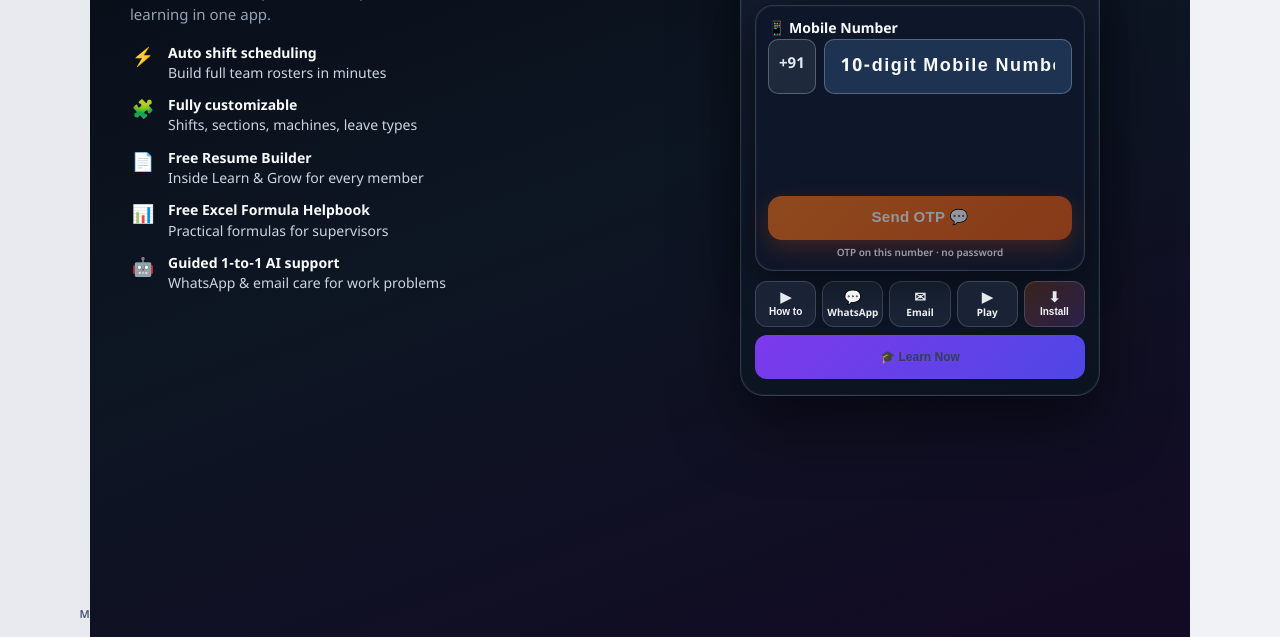
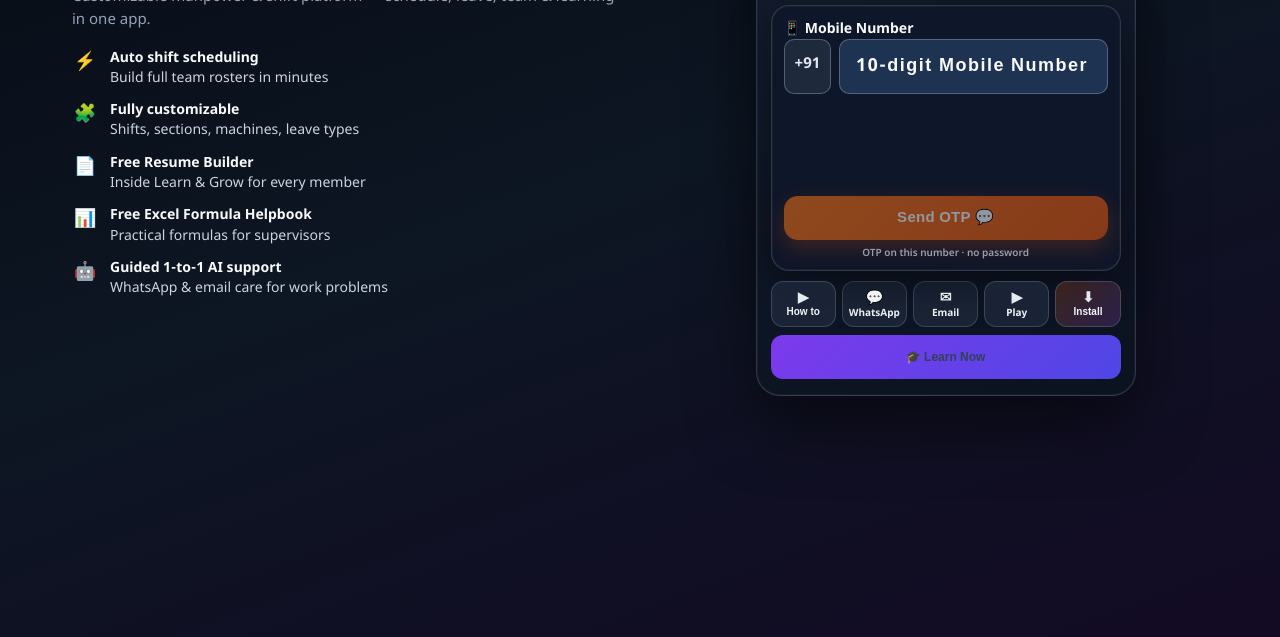
Before and after one commit to vkstecho/manpower, a plain HTML site: page index.html in a window 1280 px wide. Shown: the part 163-800 px from the top of the page. Drawn offline with nearby package versions, Linux system fonts and the light colour scheme; no server answers; a web font is replaced by a local one.

Commit message:
up48 29Oct

```diff
--- a/index.html
+++ b/index.html
@@ -84,13 +84,13 @@ window.addEventListener('appinstalled', function () {
 <link rel="icon" type="image/png" sizes="192x192" href="icon-192.png">
 <link rel="apple-touch-icon" sizes="180x180" href="icon-180.png">
 
-<script type="module" src="js/firebase-init.js?v=300034"></script>
+<script type="module" src="js/firebase-init.js?v=300035"></script>
 
 <link rel="preconnect" href="https://fonts.googleapis.com">
 <link rel="preconnect" href="https://fonts.gstatic.com" crossorigin>
 <link id="mp-fonts-base" href="https://fonts.googleapis.com/css2?family=Noto+Sans:wght@400;600;700&family=Noto+Sans+Devanagari:wght@400;600;700&family=Barlow+Condensed:wght@700;800;900&display=swap" rel="stylesheet">
 <link id="mp-fonts-lang" rel="stylesheet" href="">
-<link rel="stylesheet" href="css/app.css?v=300034">
+<link rel="stylesheet" href="css/app.css?v=300035">
 
 <style id="mp-i18n-css">
   body { font-family: 'Noto Sans', 'Noto Sans Devanagari', system-ui, sans-serif; }
@@ -624,30 +624,47 @@ html.mp-login-active, body.mp-login-active {
   box-sizing: border-box !important;
 }
 @media (min-width: 960px) {
+  /* Full-bleed dark layer — no white side strips */
   #loginScreen.show {
-    grid-template-columns: minmax(280px, 1fr) minmax(300px, 380px);
+    left: 0 !important;
+    right: 0 !important;
+    width: 100% !important;
+    max-width: none !important;
+    transform: none !important;
+    grid-template-columns: minmax(0, 1fr) minmax(300px, 400px);
     align-content: start !important;
     align-items: start !important;
     justify-content: center !important;
-    justify-items: stretch !important;
-    gap: 28px 40px !important;
-    padding: 20px 32px 40px !important;
-    max-width: 1100px !important;
-    left: 50% !important;
-    right: auto !important;
-    transform: translateX(-50%) !important;
-    width: 100% !important;
+    justify-items: center !important;
+    column-gap: clamp(24px, 4vw, 56px) !important;
+    row-gap: 20px !important;
+    padding: 24px clamp(20px, 5vw, 64px) 40px !important;
+    background: #0b1220 !important;
   }
   #loginScreen.show > #mpDesktopPitch {
     display: block !important;
-    max-width: 520px !important;
-    padding-top: 8px !important;
+    max-width: 560px !important;
+    width: 100% !important;
+    justify-self: end !important;
+    padding-top: 12px !important;
   }
   #loginScreen.show > #loginStep1 {
-    max-width: 360px !important;
+    max-width: 380px !important;
     width: 100% !important;
-    justify-self: center !important;
-  }
+    justify-self: start !important;
+  }
+}
+/* Safety: always paint full viewport behind login */
+#loginScreen.show {
+  background: #0b1220 !important;
+  left: 0 !important;
+  right: 0 !important;
+  width: 100% !important;
+  max-width: none !important;
+  transform: none !important;
+}
+html.mp-login-active, body.mp-login-active {
+  background: #0b1220 !important;
 }
 /* Never center on short screens */
 @media (min-width: 960px) and (max-height: 899px) {
@@ -1964,37 +1981,37 @@ window.__sectionsReady = (async function loadSections(){
 })();
 </script>
 
-<script src="js/public-offer.js?v=300034"></script>
+<script src="js/public-offer.js?v=300035"></script>
 <script src="js/i18n_locale.js"></script>
-<script src="js/app-core.js?v=300034"></script>
-<script src="js/app-login.js?v=300034"></script>
-<script src="js/app-login-device.js?v=300034"></script>
-<script src="js/app-session-auth.js?v=300034"></script>
-<script src="js/app-session-nav.js?v=300034"></script>
-<script src="js/app-session-settings.js?v=300034"></script>
-<script src="js/app-session-home.js?v=300034"></script>
-<script src="js/app-session-payment.js?v=300034"></script>
-<script src="js/app-login-session.js?v=300034"></script>
-<script src="js/app.js?v=300034"></script>
-<script src="js/app-team-print-learn.js?v=300034"></script>
-<script src="js/mp-commercial.js?v=300034"></script>
-<script src="js/a11y.js?v=300034"></script>
+<script src="js/app-core.js?v=300035"></script>
+<script src="js/app-login.js?v=300035"></script>
+<script src="js/app-login-device.js?v=300035"></script>
+<script src="js/app-session-auth.js?v=300035"></script>
+<script src="js/app-session-nav.js?v=300035"></script>
+<script src="js/app-session-settings.js?v=300035"></script>
+<script src="js/app-session-home.js?v=300035"></script>
+<script src="js/app-session-payment.js?v=300035"></script>
+<script src="js/app-login-session.js?v=300035"></script>
+<script src="js/app.js?v=300035"></script>
+<script src="js/app-team-print-learn.js?v=300035"></script>
+<script src="js/mp-commercial.js?v=300035"></script>
+<script src="js/a11y.js?v=300035"></script>
 <!-- Deferred until after first paint / login interactive (v3.2.7) -->
 <script>
 (function(){
   var heavy = [
-    'js/i18n_ml.js?v=300034',
-    'js/app-schedule.js?v=300034',
-    'js/app-team.js?v=300034',
-    'js/app-team-import-core.js?v=300034',
-    'js/app-team-emp-forms.js?v=300034',
-    'js/app-team-excel-ops.js?v=300034',
-    'js/app-sched-builder.js?v=300034',
-    'js/app-team-import.js?v=300034',
-    'js/sched-offline-queue.js?v=300034',
-    'js/sched-clipboard.js?v=300034',
-    'js/sched-undo.js?v=300034',
-    'js/sched-cell-keys.js?v=300034'
+    'js/i18n_ml.js?v=300035',
+    'js/app-schedule.js?v=300035',
+    'js/app-team.js?v=300035',
+    'js/app-team-import-core.js?v=300035',
+    'js/app-team-emp-forms.js?v=300035',
+    'js/app-team-excel-ops.js?v=300035',
+    'js/app-sched-builder.js?v=300035',
+    'js/app-team-import.js?v=300035',
+    'js/sched-offline-queue.js?v=300035',
+    'js/sched-clipboard.js?v=300035',
+    'js/sched-undo.js?v=300035',
+    'js/sched-cell-keys.js?v=300035'
   ];
   function loadHeavy(){
     if(window.__mpHeavyLoaded) return;
--- a/js/config.js
+++ b/js/config.js
@@ -1 +1 @@
-!function(global){"use strict";global.MP_CFG=global.MP_CFG||{APP_VERSION:"3.2.11",license:{expiry:new Date(2026,11,31),warnDays:15,extendTo:new Date(2027,11,31)},supervisorInstructor:"MOHIT",minShift:{default:2},shiftLabels:{D:"दिन (7AM-7PM)",N:"रात (7PM-7AM)",A:"A Shift",B:"B Shift",C:"C Shift",O:"साप्ताहिक छुट्टी",L:"लीव",G:"जनरल","C/O":"Comp Off"},contactVivek:"+918168771239",contactAdmin:"+918929397949",hardAdminPhones:["+918929397949","8929397949"],managerInviteCode:""}}("undefined"!=typeof window?window:globalThis);
+!function(global){"use strict";global.MP_CFG=global.MP_CFG||{APP_VERSION:"3.2.11b",license:{expiry:new Date(2026,11,31),warnDays:15,extendTo:new Date(2027,11,31)},supervisorInstructor:"MOHIT",minShift:{default:2},shiftLabels:{D:"दिन (7AM-7PM)",N:"रात (7PM-7AM)",A:"A Shift",B:"B Shift",C:"C Shift",O:"साप्ताहिक छुट्टी",L:"लीव",G:"जनरल","C/O":"Comp Off"},contactVivek:"+918168771239",contactAdmin:"+918929397949",hardAdminPhones:["+918929397949","8929397949"],managerInviteCode:""}}("undefined"!=typeof window?window:globalThis);
--- a/sw.js
+++ b/sw.js
@@ -6,7 +6,7 @@
    - Firebase / Google / external APIs: never intercept (live data)
    - Keeps mp-integrity cache (session token) across version bumps
 */
-const SW_VERSION = '3.2.11';
+const SW_VERSION = '3.2.11b';
 const CACHE = 'manpower-v' + SW_VERSION.replace(/\./g, '');
 const KEEP_CACHES = new Set([CACHE, 'mp-integrity']);
 
```
